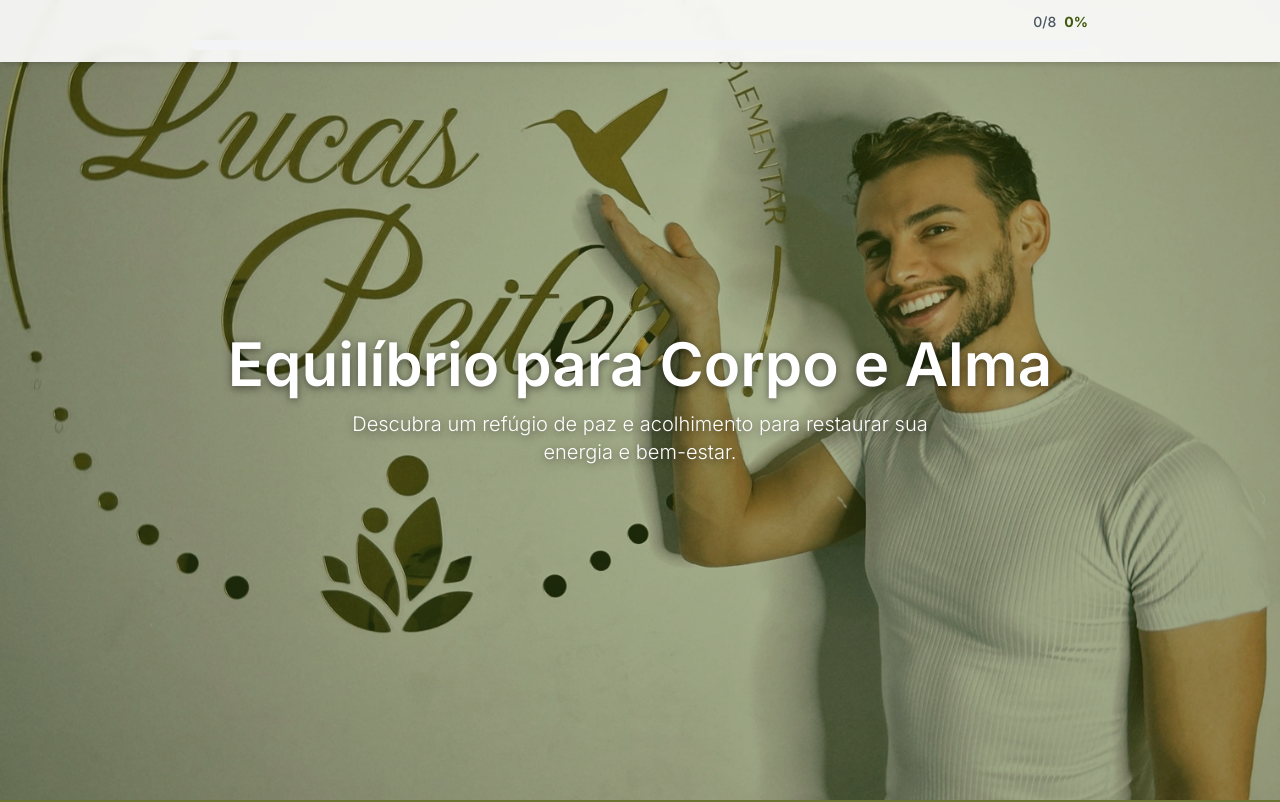
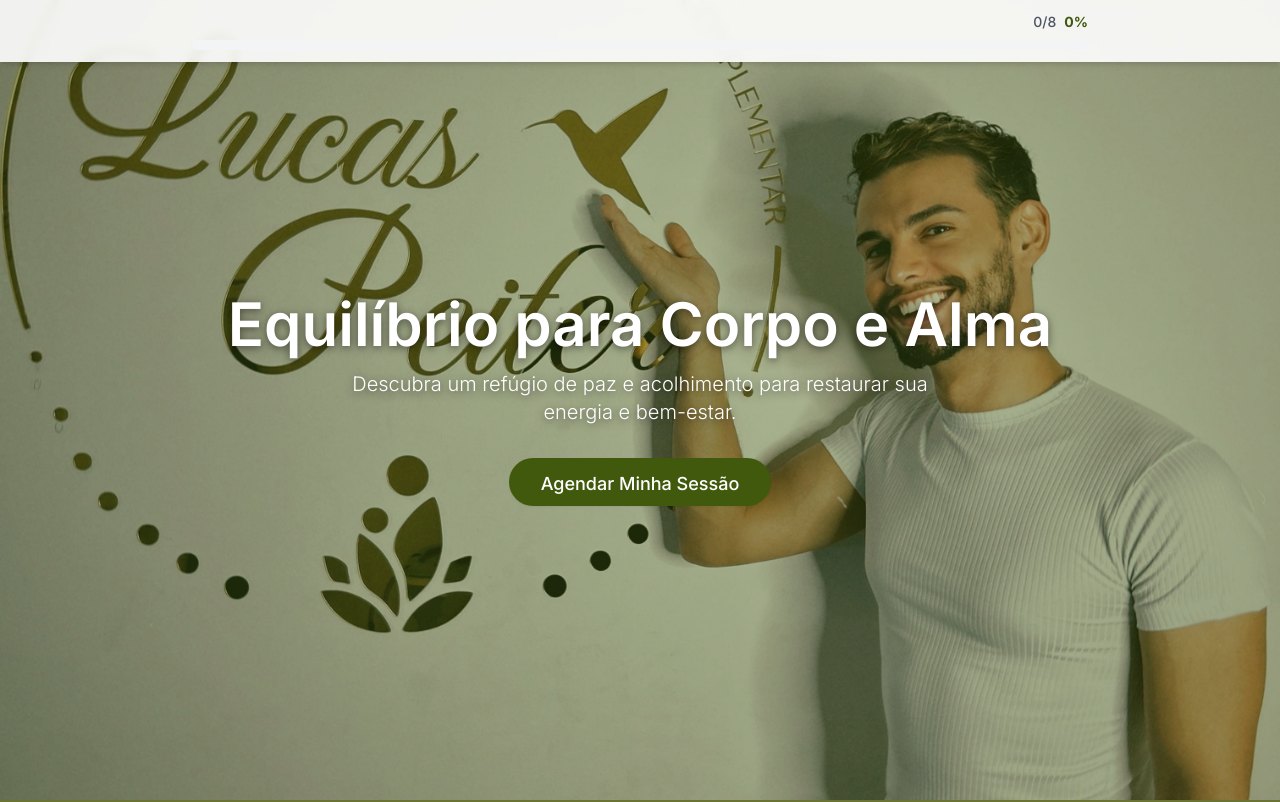
Before and after one commit to lucaspeiter01-pixel/eu-lucas-massoterapia, a website: page index.html in a window 1280 px wide. Shown: the top 802 px of the page. Drawn offline with nearby package versions, Linux system fonts and the light colour scheme.

Commit message:
coloca esse botao ae dev volta kskskks

```diff
--- a/index.html
+++ b/index.html
@@ -170,17 +170,21 @@
 <body>
   <div x-data="agendamento">
     <!-- Progress Bar -->
-<div class="progress-container fixed top-0 left-0 right-0 z-50 bg-white bg-opacity-90 backdrop-blur-sm py-3 px-4 shadow-md">
+    <div
+      class="progress-container fixed top-0 left-0 right-0 z-50 bg-white bg-opacity-90 backdrop-blur-sm py-3 px-4 shadow-md">
       <div class="max-w-4xl mx-auto">
         <div class="flex flex-col sm:flex-row justify-between items-start sm:items-center gap-2 mb-2">
-      <span class="text-sm sm:text-base font-semibold text-[#41590C] truncate" x-text="stepNames[currentStep - 1]"></span>
+          <span class="text-sm sm:text-base font-semibold text-[#41590C] truncate"
+            x-text="stepNames[currentStep - 1]"></span>
           <div class="flex items-center gap-2">
             <span class="text-xs sm:text-sm font-medium text-gray-600" x-text="currentStep + '/8'"></span>
-        <span class="text-xs sm:text-sm font-bold text-[#41590C]" x-text="Math.round((currentStep / 8) * 100) + '%'"></span>
+            <span class="text-xs sm:text-sm font-bold text-[#41590C]"
+              x-text="Math.round((currentStep / 8) * 100) + '%'"></span>
           </div>
         </div>
         <div class="w-full h-2.5 bg-gray-100 rounded-full overflow-hidden">
-      <div class="progress-fill h-full bg-gradient-to-r from-[#41590C] to-[#6B8E23] transition-all duration-500 ease-out"
+          <div
+            class="progress-fill h-full bg-gradient-to-r from-[#41590C] to-[#6B8E23] transition-all duration-500 ease-out"
             :style="'width: ' + (currentStep / 8 * 100) + '%;'"></div>
         </div>
       </div>
@@ -199,7 +203,12 @@
           <p class="mt-4 max-w-xl mx-auto text-lg md:text-xl font-light text-shadow">
             Descubra um refúgio de paz e acolhimento para restaurar sua energia
             e bem-estar.
+
           </p>
+          <button @click="startAgendamento()" class="btn btn-primary mt-8 px-8 py-3 rounded-full text-lg font-medium">
+            Agendar Minha Sessão
+          </button>
+
           <!-- <div
             class="mt-16 max-w-4xl mx-auto bg-gradient-to-br from-white to-green-50 rounded-2xl shadow-2xl overflow-hidden border border-green-100">
             <div class="bg-gradient-to-r from-[#41590C] to-[#6B8E23] p-6">
@@ -216,10 +225,6 @@
                 </div>
               </div>
               <div class="mt-2 text-center">
-                <button @click="startAgendamento()"
-                  class="btn btn-primary mt-8 px-8 py-3 rounded-full text-lg font-medium">
-                  Agendar Minha Sessão
-                </button>
                 <p class="mt-3 text-sm text-gray-500">Transforme sua saúde com uma abordagem integrada</p>
               </div>
             </div>
```
Lines whose indentation alone changed are shown as unchanged.
